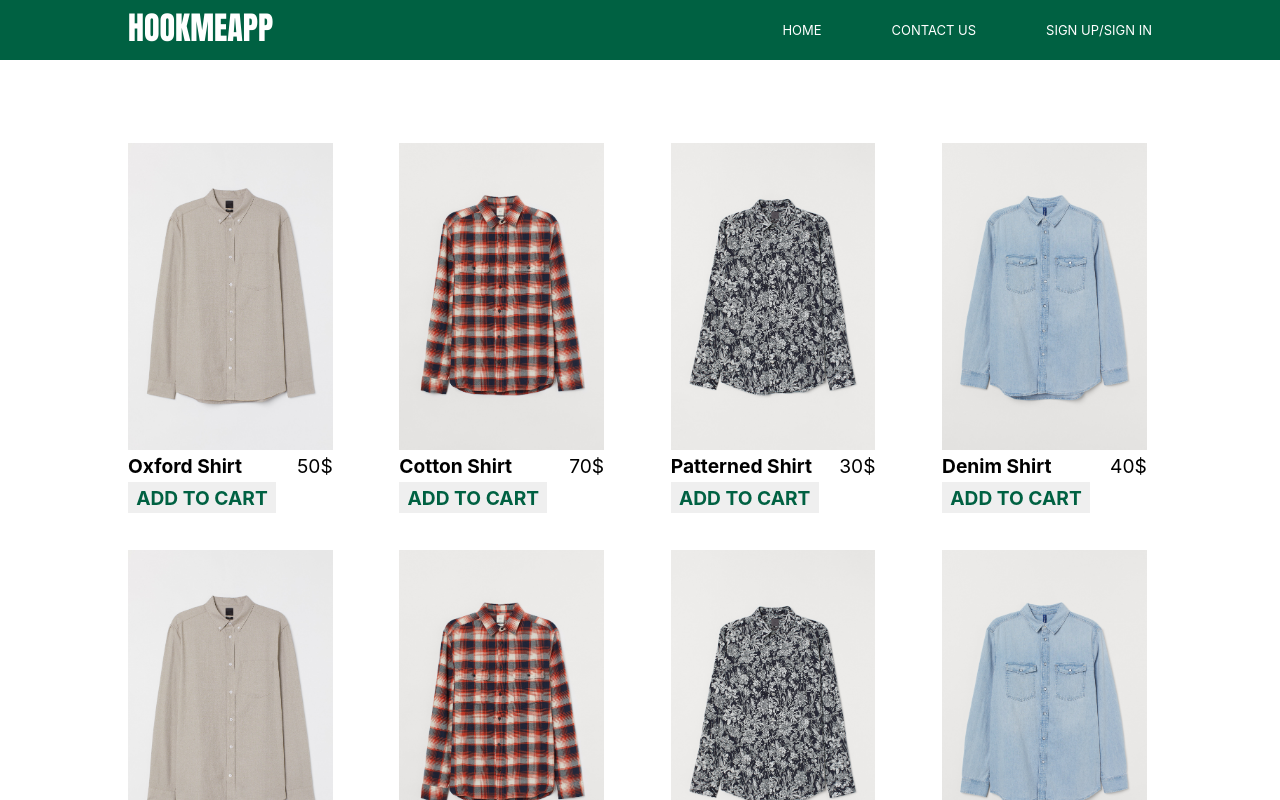
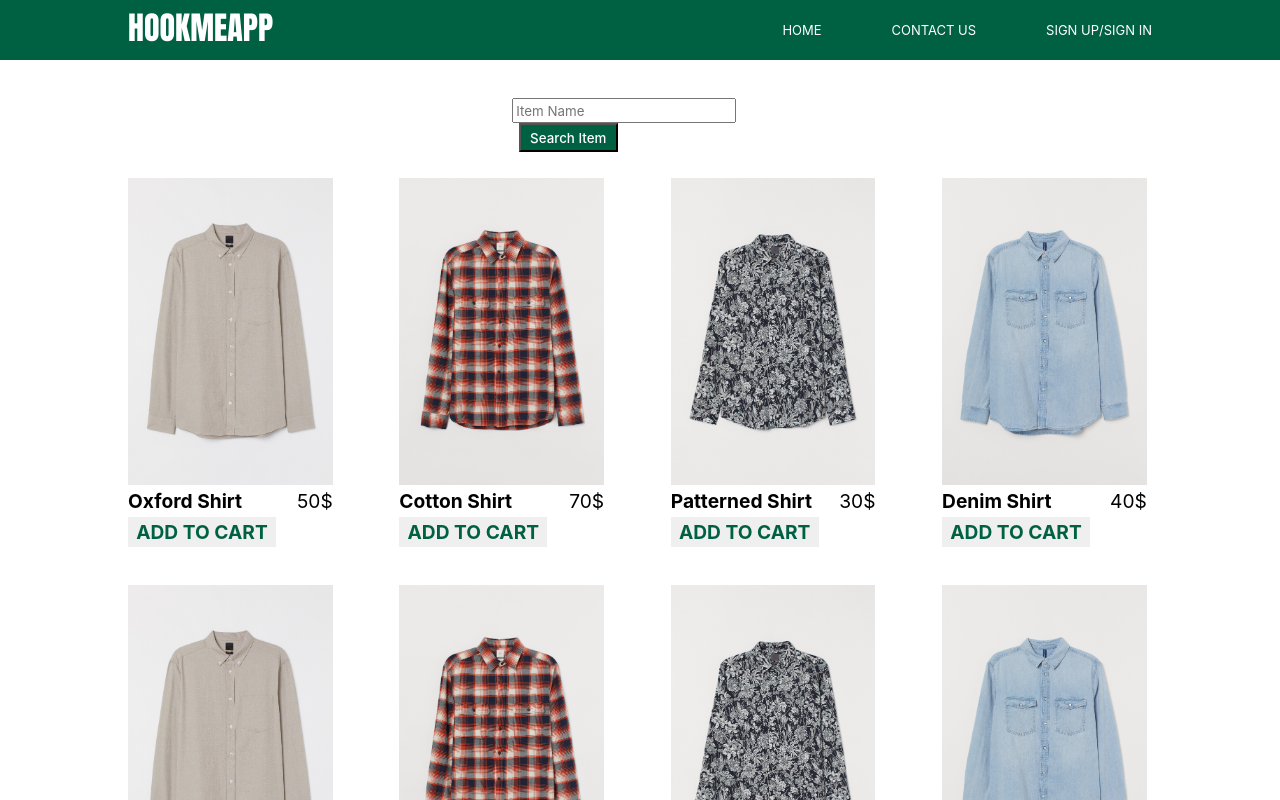
Before and after one commit to IslamHamad95/hook-me-app, a React (Create React App) app: page /itemspage in a window 1280 px wide. Shown: the top 800 px of the page. Built offline with nearby package versions, Linux system fonts and the light colour scheme.

Commit message:
creating a search bar

```diff
--- a/src/components/Pages/ItemsPage.js
+++ b/src/components/Pages/ItemsPage.js
@@ -11,10 +11,25 @@ const ItemsPage=()=>{
     const {clothes}= useContext(ClothesContext)
     const {Cart,addToCart,removeFromCart} = useContext(CartContext)
     const [DisplayColumn, setDisplayColumn] = useState(false)
+    const [SearchedItem, setSearchedItem]=useState("")
+    const [SearchResult,setSearchResult]=useState([])
 
 
     const toggled=()=>{
         setDisplayColumn(!DisplayColumn);
+    }
+
+    const onSubmitItem=e=>{
+
+        const resultArr=[];
+        e.preventDefault();
+        let word=new RegExp(SearchedItem,"i");
+        if(SearchedItem==="") return;
+        for (let i=0; i<clothes.length; i++){
+            if(clothes[i].name.match(word))
+           resultArr.push(clothes[i].name)
+        }
+        setSearchResult([...SearchResult,...resultArr])
     }
 
     useEffect(()=>{
@@ -22,8 +37,11 @@ const ItemsPage=()=>{
     },[Cart])
 
 
+
+
     return(
         <div>
+
             <div style={{display: (DisplayColumn&& Cart.length)? "block":"none"}} className="slider">
             {
                       Cart.map(shirt=>(
@@ -39,6 +57,12 @@ const ItemsPage=()=>{
             </div>
 
           <div className="items-page-container">
+
+          <form className="search-bar">
+                <input id="search-box" placeholder="Item Name" onChange={e=>setSearchedItem(e.target.value)}></input>
+                <input type="submit" id="search-button" value="Search Item" onClick={e=>onSubmitItem(e)}></input>
+            </form>
+
               <div className="items">
                   {
                       clothes.map(shirt=>(
--- a/src/components/Pages/PagesStyles/itemsPage.css
+++ b/src/components/Pages/PagesStyles/itemsPage.css
@@ -1,3 +1,21 @@
+.search-bar{
+
+    width: 18%;
+    margin-left: 40%;
+    margin-bottom: 2%;
+
+}
+#search-box{
+    padding: 1%;
+}
+#search-button{
+    background-color: #006142;
+    color: white;
+    padding: 2% 4%;
+    font-weight: 500;
+    margin-left: 3%;
+}
+
 .slider{
     padding: 2% 1% 0% 1% ;
     position: fixed;
@@ -40,7 +58,7 @@
     width: 100%;
     background-color: #ffffff;
     height: fit-content;
-    padding:6.5% 0% ;
+    padding:3% 0% ;
 }
 
 .items-page-container img{
```
Also changed, not shown: src/components/Pages/SearchedItems.js (added).
